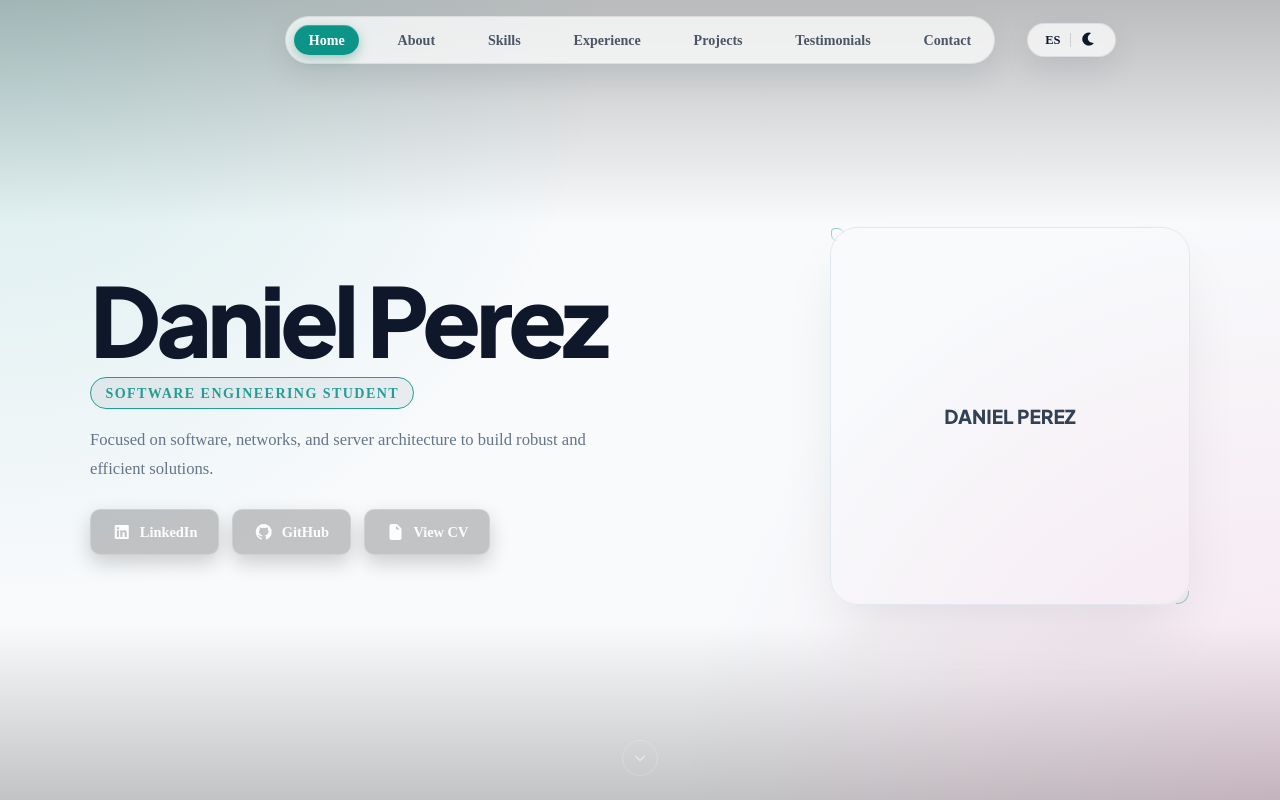
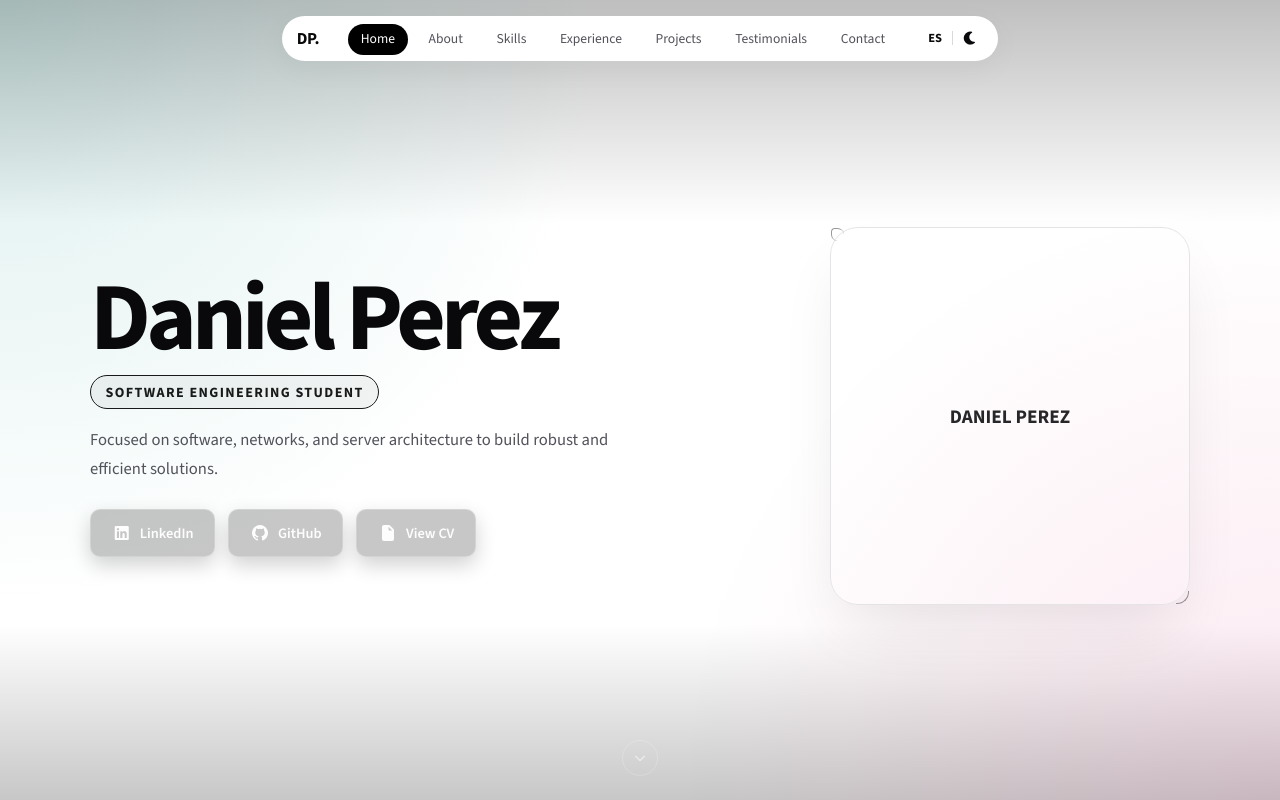
Before and after one commit to Whatfck/portafolio, a Next.js app: page /1 in a window 1280 px wide. Shown: the top 800 px of the page. Built offline with nearby package versions, Linux system fonts and the light colour scheme.

Commit message:
refactor: redesign navigation bar with smooth scroll, dynamic indicator, and updated theme tokens

```diff
--- a/app/[lang]/layout.tsx
+++ b/app/[lang]/layout.tsx
@@ -1,18 +1,12 @@
 import type { Metadata } from 'next'
-import { Plus_Jakarta_Sans, Inter } from 'next/font/google'
+import { Source_Sans_3 } from 'next/font/google'
 import '@fortawesome/fontawesome-free/css/all.min.css'
 import '../../styles/globals.css'
 import { getDictionary, Locale } from '@/lib/dictionaries'
 
-const plusJakarta = Plus_Jakarta_Sans({
+const sourceSans = Source_Sans_3({
   subsets: ['latin'],
-  variable: '--font-plus-jakarta',
-  display: 'swap',
-})
-
-const inter = Inter({
-  subsets: ['latin'],
-  variable: '--font-inter',
+  variable: '--font-source-sans',
   display: 'swap',
 })
 
@@ -32,7 +26,7 @@ export default function RootLayout({
   params: { lang: string }
 }) {
   return (
-    <html lang={lang} className={`${plusJakarta.variable} ${inter.variable}`}>
+    <html lang={lang} className={`${sourceSans.variable}`}>
       <body>{children}</body>
     </html>
   )
--- a/components/Navbar.tsx
+++ b/components/Navbar.tsx
@@ -1,6 +1,6 @@
 "use client"
 
-import { useEffect, useState } from 'react'
+import { useEffect, useState, useRef } from 'react'
 import { Locale, getDictionary } from '@/lib/dictionaries'
 import { useRouter, usePathname } from 'next/navigation'
 
@@ -30,6 +30,10 @@ export default function Navbar({ lang }: { lang: Locale }) {
     testimonials: dict.testimonials,
     contact: dict.contact,
   }
+
+  const [indicatorStyle, setIndicatorStyle] = useState({ left: 0, top: 0, width: 0, height: 0, opacity: 0 })
+  const [isMobileMenuOpen, setIsMobileMenuOpen] = useState(false)
+  const navRef = useRef<HTMLUListElement>(null)
 
   useEffect(() => {
     let ticking = false
@@ -77,6 +81,32 @@ export default function Navbar({ lang }: { lang: Locale }) {
   }, [])
 
   useEffect(() => {
+    // Update the slider indicator after render
+    const updateIndicator = () => {
+      if (!navRef.current) return
+      const activeLink = navRef.current.querySelector('a.is-active') as HTMLElement
+      if (activeLink) {
+        setIndicatorStyle({
+          left: activeLink.offsetLeft,
+          top: activeLink.offsetTop,
+          width: activeLink.offsetWidth,
+          height: activeLink.offsetHeight,
+          opacity: 1
+        })
+      }
+    }
+
+    // Add small delay to ensure DOM is fully painted
+    const timer = setTimeout(updateIndicator, 50)
+    window.addEventListener('resize', updateIndicator)
+
+    return () => {
+      clearTimeout(timer)
+      window.removeEventListener('resize', updateIndicator)
+    }
+  }, [activeSection, lang])
+
+  useEffect(() => {
     const savedTheme = window.localStorage.getItem('theme')
     const systemPrefersDark = window.matchMedia('(prefers-color-scheme: dark)').matches
 
@@ -110,8 +140,64 @@ export default function Navbar({ lang }: { lang: Locale }) {
   return (
     <header className={`site-header${isScrolled ? ' is-scrolled' : ''}`}>
       <div className="nav-shell">
-        {isScrolled && <span className="nav-owner">Daniel Perez</span>}
-        {isScrolled && currentMobileSection && <span className="nav-mobile-section">{currentMobileSection}</span>}
+        {isScrolled && currentMobileSection && (
+          <button
+            className="nav-mobile-section"
+            onClick={() => setIsMobileMenuOpen(!isMobileMenuOpen)}
+            aria-expanded={isMobileMenuOpen}
+            aria-label="Toggle mobile menu"
+          >
+            {currentMobileSection}
+            <i className={`fa-solid ${isMobileMenuOpen ? 'fa-xmark' : 'fa-chevron-down'}`} style={{ marginLeft: '0.4rem', fontSize: '0.8em' }}></i>
+          </button>
+        )}
+
+        {isMobileMenuOpen && (
+          <>
+            <div className="mobile-menu-backdrop" onClick={() => setIsMobileMenuOpen(false)}></div>
+            <nav className="mobile-menu-floating">
+              <ul className="mobile-menu-links">
+                {links.map((link) => (
+                  <li key={link.href}>
+                    <a
+                      href={link.href}
+                      className={`mobile-link ${activeSection === link.href.slice(1) ? 'is-active' : ''}`}
+                      onClick={() => setIsMobileMenuOpen(false)}
+                    >
+                      {link.label}
+                    </a>
+                  </li>
+                ))}
+              </ul>
+            </nav>
+          </>
+        )}
+
+        <nav className="navbar" aria-label="Navegacion principal">
+
+          <div className="nav-brand">
+            <strong>DP.</strong>
+          </div>
+
+          <ul className="navbar-links" ref={navRef}>
+            <li className="nav-indicator" style={{
+              left: `${indicatorStyle.left}px`,
+              top: `${indicatorStyle.top}px`,
+              width: `${indicatorStyle.width}px`,
+              height: `${indicatorStyle.height}px`,
+              opacity: indicatorStyle.opacity
+            }}></li>
+            {links.map((link) => (
+              <li key={link.href} className="nav-item">
+                <a
+                  href={link.href}
+                  className={activeSection === link.href.slice(1) ? 'is-active' : ''}
+                >
+                  {link.label}
+                </a>
+              </li>
+            ))}
+          </ul>
 
           <div className="nav-theme-toggle">
             <button
@@ -136,20 +222,6 @@ export default function Navbar({ lang }: { lang: Locale }) {
               <i className={`fa-solid ${theme === 'dark' ? 'fa-sun' : 'fa-moon'}`} aria-hidden="true"></i>
             </button>
           </div>
-
-        <nav className="navbar" aria-label="Navegacion principal">
-          <ul className="navbar-links">
-            {links.map((link) => (
-              <li key={link.href}>
-                <a
-                  href={link.href}
-                  className={activeSection === link.href.slice(1) ? 'is-active' : ''}
-                >
-                  {link.label}
-                </a>
-              </li>
-            ))}
-          </ul>
         </nav>
       </div>
     </header>
--- a/styles/globals.css
+++ b/styles/globals.css
@@ -7,53 +7,64 @@
   padding: 0;
 }
 
+html {
+  scroll-behavior: smooth;
+}
+
 :root {
-  --bg: #f8fafc;
+  --bg: #ffffff;
   --bg-top: #ffffff;
-  --bg-soft: #f1f5f9;
-  --text: #0f172a;
-  --text-muted: #64748b;
-  --primary: #0d9488;
-  --secondary: #db2777;
-  --accent: #334155;
-  --accent-soft: rgba(71, 85, 105, 0.08);
-  --border: #e2e8f0;
+  --bg-soft: #f4f4f5;
+  --text: #09090b;
+  --text-muted: #52525b;
+  --primary: #000000;
+  --secondary: #000000;
+  --accent: #27272a;
+  --accent-soft: rgba(0, 0, 0, 0.05);
+  --border: #e4e4e7;
 
   /* Shared Glass Variables */
-  --glass-bg: rgba(255, 255, 255, 0.72);
-  --glass-border: rgba(17, 24, 39, 0.08);
-  --glass-shadow: 0 12px 30px rgba(17, 24, 39, 0.08);
+  --glass-bg: rgba(255, 255, 255, 0.9);
+  --glass-border: rgba(0, 0, 0, 0.15);
+  --glass-shadow: 0 12px 30px rgba(0, 0, 0, 0.05);
 
   /* Card Logic */
-  --card-bg: linear-gradient(180deg, rgba(255, 255, 255, 0.96) 0%, rgba(249, 250, 251, 0.86) 100%);
-  --card-border: rgba(17, 24, 39, 0.1);
-  --card-shadow: 0 16px 32px rgba(17, 24, 39, 0.07);
-
-  --font-plus: var(--font-plus-jakarta), 'Plus Jakarta Sans', sans-serif;
-  --font-inter: var(--font-inter), 'Inter', sans-serif;
+  --card-bg: #ffffff;
+  --card-border: rgba(0, 0, 0, 0.15);
+  --card-shadow: 4px 4px 0px rgba(0, 0, 0, 0.08);
+
+  --font-primary: var(--font-source-sans), 'Source Sans 3', sans-serif;
   --spacing: 1.25rem;
+}
+
+body {
+  font-family: var(--font-primary);
+  background-color: var(--bg);
+  color: var(--text);
+  margin: 0;
+  padding: 0;
 }
 
 html[data-theme='dark'] {
   color-scheme: dark;
-  --bg: #030610;
-  --bg-top: #030610;
-  --bg-soft: #0c1120;
+  --bg: #09090b;
+  --bg-top: #09090b;
+  --bg-soft: #18181b;
   --text: #ffffff;
-  --text-muted: #cbd5e1;
-  --primary: #2dd4bf;
-  --secondary: #f472b6;
-  --accent: #e2e8f0;
-  --accent-soft: rgba(226, 232, 240, 0.08);
-  --border: rgba(148, 163, 184, 0.25);
-
-  --glass-bg: rgba(10, 15, 28, 0.85);
-  --glass-border: rgba(148, 163, 184, 0.2);
+  --text-muted: #a1a1aa;
+  --primary: #ffffff;
+  --secondary: #ffffff;
+  --accent: #e4e4e7;
+  --accent-soft: rgba(255, 255, 255, 0.08);
+  --border: rgba(255, 255, 255, 0.15);
+
+  --glass-bg: rgba(9, 9, 11, 0.85);
+  --glass-border: rgba(255, 255, 255, 0.15);
   --glass-shadow: 0 16px 48px rgba(0, 0, 0, 0.8);
 
-  --card-bg: #0c1120; /* Solid background for max readability */
-  --card-border: rgba(148, 163, 184, 0.4);
-  --card-shadow: 0 20px 40px rgba(0, 0, 0, 0.5);
+  --card-bg: #09090b;
+  --card-border: rgba(255, 255, 255, 0.2);
+  --card-shadow: 4px 4px 0px rgba(255, 255, 255, 0.15);
 }
 
 .site-header {
@@ -65,48 +76,42 @@ html[data-theme='dark'] {
   display: flex;
   justify-content: center;
   background: transparent;
-  border-bottom: none;
+  border-bottom: 1px solid transparent;
   padding: 1rem;
-  transition: background 220ms ease;
+  transition: all 220ms ease;
 }
 
 .site-header.is-scrolled {
-  background: var(--glass-bg);
-  backdrop-filter: blur(12px);
-  -webkit-backdrop-filter: blur(12px);
-  border-bottom: 1px solid var(--glass-border);
+  background: rgba(255, 255, 255, 0.7);
+  backdrop-filter: blur(6px);
+  -webkit-backdrop-filter: blur(6px);
+  border-bottom: 1px solid rgba(0, 0, 0, 0.06);
+  box-shadow: 0 10px 40px rgba(0, 0, 0, 0.06);
 }
 
 .nav-shell {
-  width: min(1100px, calc(100% - 2rem));
-  display: grid;
-  grid-template-columns: 1fr auto 1fr;
+  position: relative;
+  width: 100%;
+  max-width: 1200px;
+  display: flex;
+  justify-content: center;
   align-items: center;
-  column-gap: 2rem;
-}
-
-.nav-owner {
-  grid-column: 1;
-  grid-row: 1;
-  justify-self: end;
-  font-size: 1.08rem;
-  font-weight: 800;
-  color: var(--accent);
-  letter-spacing: 0.03em;
-  text-transform: uppercase;
-  padding: 0;
-  border-radius: 0;
-  background: transparent;
-  border: none;
-  box-shadow: none;
-  white-space: nowrap;
+}
+
+.nav-brand {
+  font-size: 1.05rem;
+  font-weight: 700;
+  color: var(--text);
+  letter-spacing: -0.02em;
+  padding: 0 0.8rem 0 0.4rem;
+  display: inline-flex;
+  align-items: center;
 }
 
 .nav-mobile-section {
   display: none;
-  grid-column: 1;
-  grid-row: 1;
-  justify-self: end;
+  position: absolute;
+  left: 1rem;
   margin: 0;
   font-size: 0.74rem;
   font-weight: 700;
@@ -120,33 +125,16 @@ html[data-theme='dark'] {
 }
 
 .nav-theme-toggle {
-  grid-column: 3;
-  grid-row: 1;
-  justify-self: start;
   display: inline-flex;
   align-items: center;
-  gap: 0;
-  padding: 0.2rem 0.6rem;
-  border-radius: 999px;
-  border: 1px solid var(--glass-border);
-  background: var(--glass-bg);
-  backdrop-filter: blur(12px);
-  -webkit-backdrop-filter: blur(12px);
+  padding: 0.2rem 0.2rem 0.2rem 0.4rem;
   color: var(--text);
-  font-size: 0.78rem;
-  font-weight: 700;
-  letter-spacing: 0.04em;
-  text-transform: uppercase;
-  cursor: pointer;
-  transition: all 220ms cubic-bezier(0.23, 1, 0.32, 1);
-  box-shadow: var(--glass-shadow);
+  font-size: 0.75rem;
+  font-weight: 600;
 }
 
 .nav-theme-toggle:hover {
-  transform: translateY(-1px);
-  background: var(--bg-top);
-  border-color: var(--primary);
-  box-shadow: 0 8px 20px rgba(0, 0, 0, 0.08);
+  /* Remove transform bounds since it's inside the unified navbar */
 }
 
 .nav-toggle-btn {
@@ -182,36 +170,46 @@ html[data-theme='dark'] {
 }
 
 .navbar {
-  grid-column: 2;
-  grid-row: 1;
-  width: max-content;
-  min-height: 48px;
   display: flex;
   align-items: center;
   justify-content: center;
-  gap: 1.5rem;
-  padding: 0.4rem 0.5rem;
-  border: 1px solid var(--glass-border);
+  gap: 1rem;
+  padding: 0.35rem 0.5rem;
   border-radius: 999px;
-  background: var(--glass-bg);
-  backdrop-filter: blur(14px);
-  -webkit-backdrop-filter: blur(14px);
-  box-shadow: var(--glass-shadow);
-  transition: all 300ms cubic-bezier(0.23, 1, 0.32, 1);
+  background: var(--bg);
+  box-shadow: 0 8px 30px rgba(0, 0, 0, 0.04);
+  transition: all 300ms ease;
 }
 
 .navbar-links {
+  position: relative;
   list-style: none;
   display: flex;
   align-items: center;
-  gap: 1.5rem;
-}
+  gap: 0.5rem;
+  margin: 0;
+  padding: 0;
+}
+
+.nav-indicator {
+  position: absolute;
+  background: var(--primary);
+  border-radius: 999px;
+  box-shadow: none;
+  transition: all 400ms cubic-bezier(0.34, 1.56, 0.64, 1);
+  z-index: 0;
+  pointer-events: none;
+}
+
+/* Removed position: relative from nav-item so that offsetLeft of <a> is computed against .navbar-links */
 
 .navbar-links a {
-  color: #4b5563;
-  font-size: 0.88rem;
-  font-weight: 600;
-  padding: 0.45rem 0.9rem;
+  position: relative;
+  z-index: 1;
+  color: var(--text-muted);
+  font-size: 0.85rem;
+  font-weight: 500;
+  padding: 0.4rem 0.8rem;
   border-radius: 999px;
   text-decoration: none;
   transition: all 240ms cubic-bezier(0.23, 1, 0.32, 1);
@@ -224,11 +222,8 @@ html[data-theme='dark'] {
 }
 
 .navbar-links a.is-active {
-  color: #ffffff;
-  background: linear-gradient(135deg, var(--primary) 0%, #0d9488 100%);
-  box-shadow:
-    0 4px 12px rgba(15, 118, 110, 0.35),
-    inset 0 1px 0 rgba(255, 255, 255, 0.2);
+  color: var(--bg);
+  /* background and shadow are now handled by the .nav-indicator */
 }
 
 .container {
@@ -526,7 +521,6 @@ html[data-theme='dark'] .hero::after {
   border-radius: 999px;
   background: var(--accent-soft);
   border: 1px solid var(--border);
-  font-family: var(--font-inter);
 }
 
 .hero h1 {
@@ -619,7 +613,6 @@ html[data-theme='dark'] .hero::after {
   align-items: center;
   justify-content: center;
   color: var(--accent);
-  font-family: var(--font-plus);
   font-size: 1.2rem;
   font-weight: 800;
   text-transform: uppercase;
@@ -806,7 +799,6 @@ h1,
 h2,
 h3 {
   margin-bottom: 1rem;
-  font-family: var(--font-plus);
   font-weight: 800;
   letter-spacing: -0.03em;
 }
@@ -886,8 +878,9 @@ html[data-theme='dark'] h3 {
 }
 
 html[data-theme='dark'] .site-header.is-scrolled {
-  background: var(--glass-bg);
-  border-bottom-color: rgba(255, 255, 255, 0.15);
+  background: rgba(9, 9, 11, 0.75);
+  border-bottom: 1px solid rgba(255, 255, 255, 0.08);
+  box-shadow: 0 10px 40px rgba(0, 0, 0, 0.5);
 }
 
 html[data-theme='dark'] .navbar-links a {
@@ -918,14 +911,14 @@ html[data-theme='dark'] .contact-card-badge,
 html[data-theme='dark'] .about-kicker,
 html[data-theme='dark'] .contact-kicker,
 html[data-theme='dark'] .section-kicker {
-  color: #2dd4bf;
-  background: rgba(45, 212, 191, 0.12);
-  border-color: rgba(45, 212, 191, 0.3);
+  color: var(--bg);
+  background: var(--text);
+  border-color: rgba(255, 255, 255, 0.3);
   font-weight: 700;
 }
 
 html[data-theme='dark'] .experience-date {
-  color: #2dd4bf;
+  color: var(--primary);
   font-weight: 800;
 }
 
@@ -972,12 +965,11 @@ html[data-theme='dark'] .tech-card::after {
     gap: 0.75rem;
   }
 
-  .nav-owner {
-    position: static;
+  .nav-brand {
     font-size: 0.95rem;
     font-weight: 800;
-    white-space: nowrap;
-    letter-spacing: 0.02em;
+    border: none;
+    padding: 0;
   }
 
   .nav-mobile-section {
@@ -986,23 +978,94 @@ html[data-theme='dark'] .tech-card::after {
     transform: translateX(-50%);
     display: inline-flex;
     align-items: center;
-    font-size: 0.67rem;
-    letter-spacing: 0.08em;
-    padding: 0.24rem 0.48rem;
+    font-size: 0.75rem;
+    font-weight: 700;
+    letter-spacing: 0.05em;
+    padding: 0.35rem 0.8rem;
+    background: var(--text);
+    color: var(--bg);
+    border: none;
+    border-radius: 999px;
+    cursor: pointer;
+    box-shadow: 0 4px 12px rgba(0,0,0,0.15);
+  }
+
+  .mobile-menu-backdrop {
+    position: fixed;
+    top: 0;
+    left: 0;
+    right: 0;
+    bottom: 0;
+    z-index: -1;
+    background: transparent;
+  }
+
+  html[data-theme='dark'] .mobile-menu-backdrop {
+    background: transparent;
+  }
+
+  .mobile-menu-floating {
+    position: absolute;
+    top: calc(100% + 20px);
+    left: 50%;
+    transform: translateX(-50%);
+    background: var(--text);
+    border-radius: 24px;
+    padding: 2rem 1.5rem;
+    width: 260px;
+    z-index: 101;
+    box-shadow: 0 20px 40px rgba(0,0,0,0.3);
+  }
+
+  .mobile-menu-links {
+    list-style: none;
+    padding: 0;
+    margin: 0;
+    display: flex;
+    flex-direction: column;
+    align-items: center;
+    gap: 1.5rem;
+  }
+
+  .mobile-link {
+    color: var(--bg);
+    text-decoration: none;
+    font-size: 1.15rem;
+    font-weight: 600;
+    opacity: 0.55;
+    position: relative;
+    transition: opacity 200ms ease;
+  }
+
+  .mobile-link:hover, .mobile-link.is-active {
+    opacity: 1;
+  }
+
+  .mobile-link.is-active::before {
+    content: '';
+    position: absolute;
+    left: -20px;
+    top: 50%;
+    transform: translateY(-50%);
+    width: 8px;
+    height: 8px;
+    background: #f59e0b;
+    border-radius: 50%;
+    box-shadow: 0 0 12px 2px rgba(245, 158, 11, 0.7);
   }
 
   .navbar {
+    width: 100%;
+    justify-content: space-between;
+  }
+
+  .navbar-links {
     display: none;
   }
 
   .nav-theme-toggle {
-    display: inline-flex;
-    position: static;
-    margin-left: auto;
-  }
-
-  .navbar-links {
-    gap: 0.8rem;
+    border: none;
+    padding: 0;
   }
 
   .container {
@@ -1500,21 +1563,14 @@ html[data-theme='dark'] .skill-pill {
   transform: translateY(0);
 }
 
-/* Hero Animated Background */
-@keyframes heroGradientPan {
-  0% { background-position: 0% 50%; }
-  50% { background-position: 100% 50%; }
-  100% { background-position: 0% 50%; }
-}
+/* Hero Animated Background removed for minimalist B&W aesthetic */
 
 .hero {
-  background-size: 200% 200%;
-  animation: heroGradientPan 12s ease infinite;
+  background: var(--bg-top);
 }
 
 html[data-theme='dark'] .hero {
-  background-size: 200% 200%;
-  animation: heroGradientPan 15s ease infinite;
+  background: var(--bg-top);
 }
 
 /* Hover States & Glow Effects para Tarjetas */
@@ -1623,9 +1679,8 @@ html[data-theme='dark'] .hero {
 @media (hover: hover) {
   .project-card:hover, .experience-item:hover, .testimonial-card:hover, .skill-category:hover, .bento-item:hover {
     transform: translateY(-8px) scale(1.01);
-    border-color: var(--primary);
-    box-shadow: 0 20px 40px rgba(15, 118, 110, 0.15),
-                0 0 0 1px rgba(15, 118, 110, 0.1);
+    border-color: var(--text);
+    box-shadow: 12px 12px 0px rgba(0, 0, 0, 1);
     z-index: 10;
   }
 
@@ -1635,9 +1690,9 @@ html[data-theme='dark'] .hero {
   html[data-theme='dark'] .skill-category:hover,
   html[data-theme='dark'] .bento-item:hover {
     transform: translateY(-8px) scale(1.01);
-    border-color: rgba(56, 189, 248, 0.5);
-    box-shadow: 0 20px 40px rgba(56, 189, 248, 0.12),
-                inset 0 0 0 1px rgba(56, 189, 248, 0.1);
+    border-color: rgba(255, 255, 255, 1);
+    box-shadow: 12px 12px 0px rgba(255, 255, 255, 1),
+                inset 0 0 0 1px rgba(255, 255, 255, 0.1);
   }
 }
 
```
Lines whose indentation alone changed are shown as unchanged.
